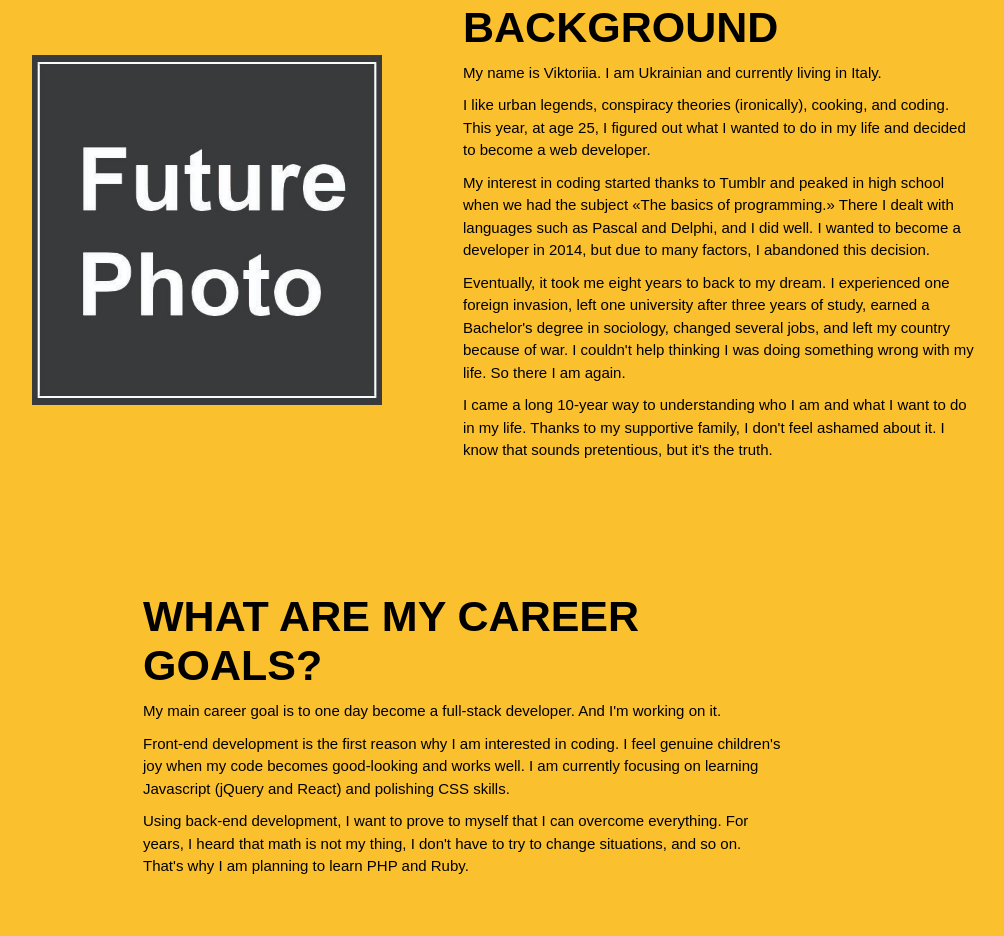
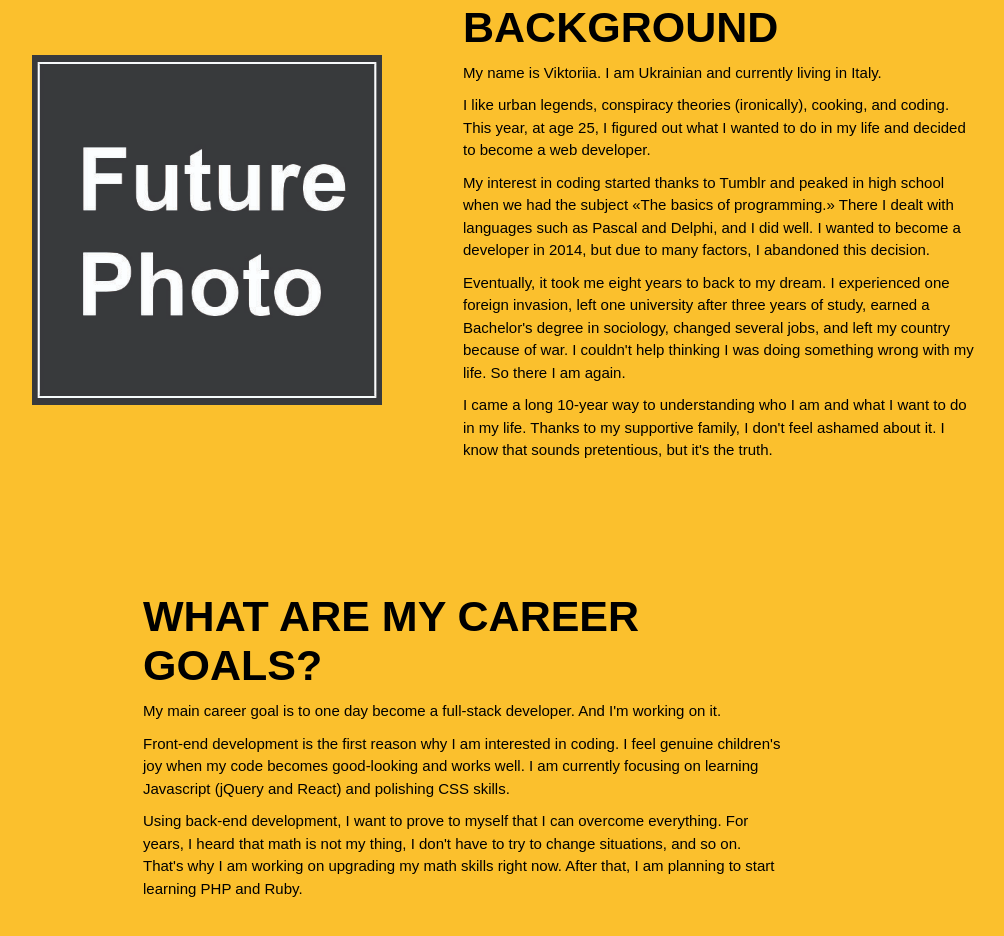
Before and after one commit to viktoriia-yash/portfolio-resume, a plain HTML site: page about.html in a window 1280 px wide. Shown: the part 192-1128 px from the top of the page, without its empty margins (177-1181 px from the left). Drawn offline with Linux system fonts and the light colour scheme.

Commit message:
Updated "about me" page text

```diff
--- a/about.html
+++ b/about.html
@@ -94,7 +94,8 @@
               Using back-end development, I want to prove to myself that I can
               overcome everything. For years, I heard that math is not my thing,
               I don't have to try to change situations, and so on. That's why I
-              am planning to learn PHP and Ruby.
+              am working on upgrading my math skills right now. After that, I am
+              planning to start learning PHP and Ruby.
             </p>
           </div>
         </div>
```
